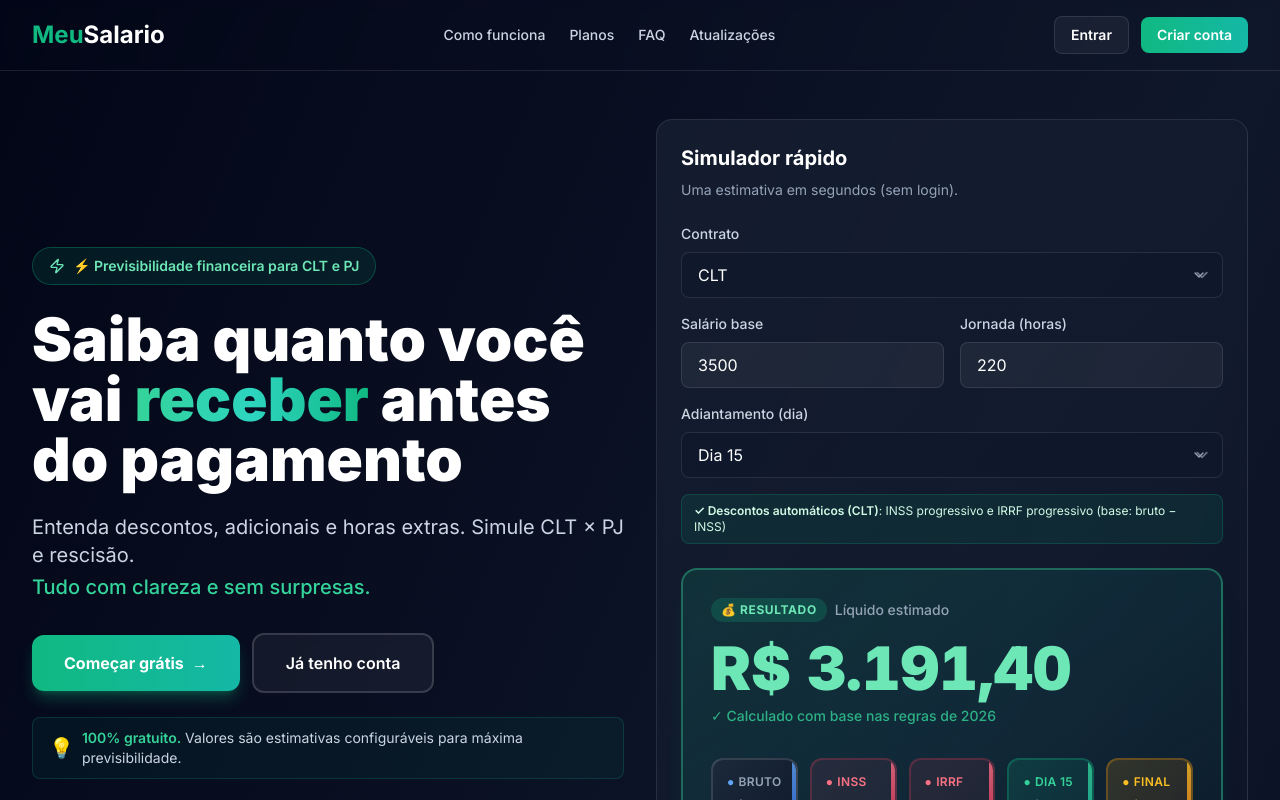
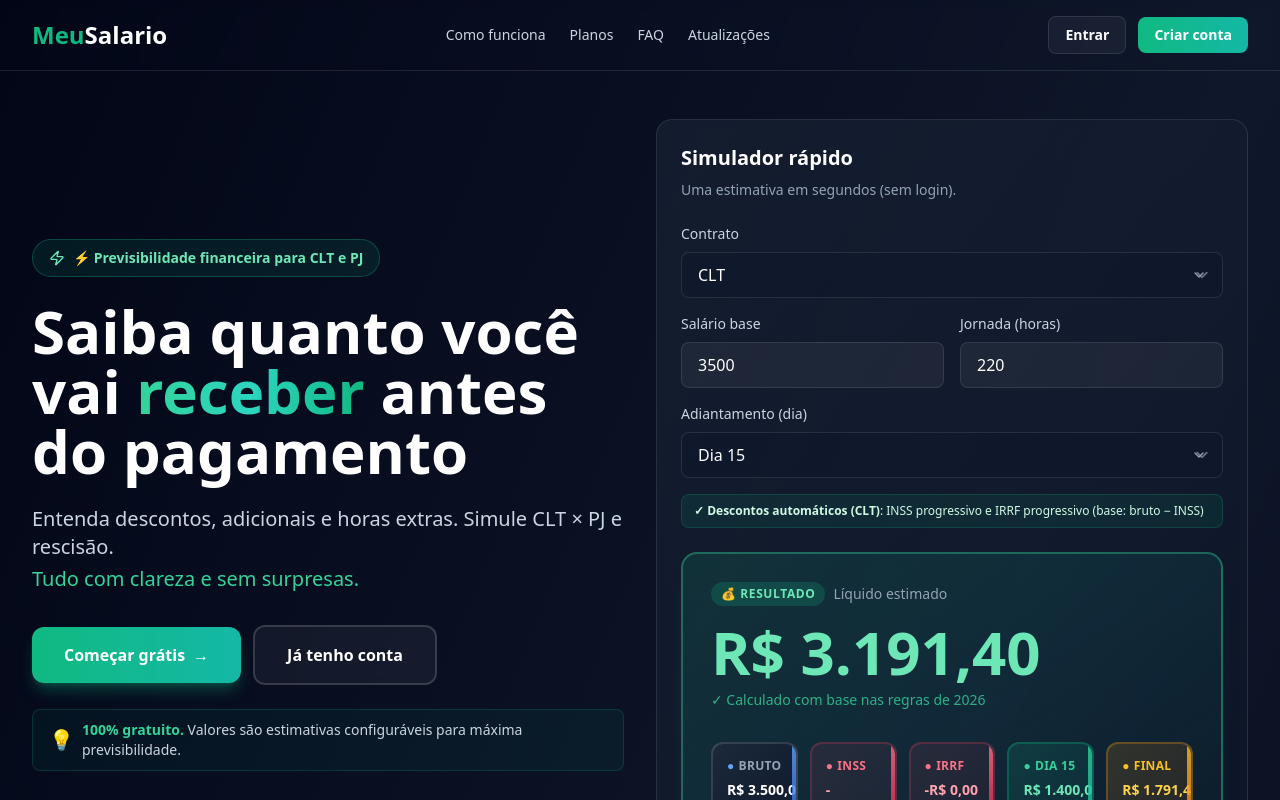
Before and after one commit to sthevan027/MeuSalario, a Next.js app: page / in a window 1280 px wide. Shown: the top 800 px of the page. Built offline with nearby package versions, Linux system fonts and the light colour scheme; no server answers.

Commit message:
fix(build): remover dependência de fonte remota no layout

```diff
--- a/src/app/layout.tsx
+++ b/src/app/layout.tsx
@@ -1,12 +1,5 @@
 import type { Metadata, Viewport } from 'next'
-import { Inter } from 'next/font/google'
 import './globals.css'
-
-const inter = Inter({
-  subsets: ['latin'],
-  display: 'swap',
-  preload: true,
-})
 
 export const viewport: Viewport = {
   width: 'device-width',
@@ -54,7 +47,7 @@ export const metadata: Metadata = {
 export default function RootLayout({ children }: { children: React.ReactNode }) {
   return (
     <html lang="pt-BR" suppressHydrationWarning>
-      <body className={inter.className} suppressHydrationWarning>{children}</body>
+      <body className="font-sans" suppressHydrationWarning>{children}</body>
     </html>
   )
 }
```
